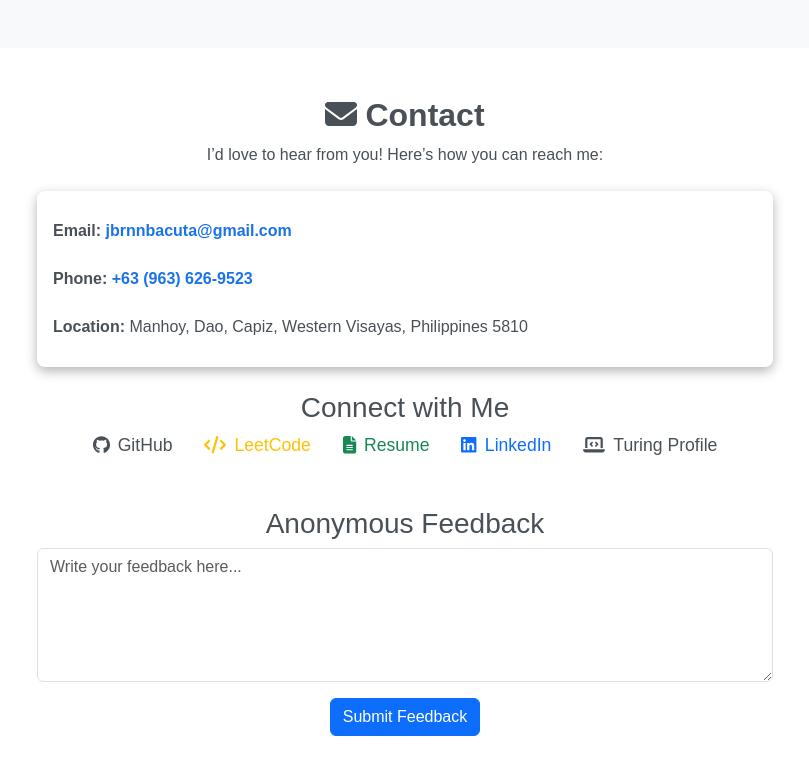
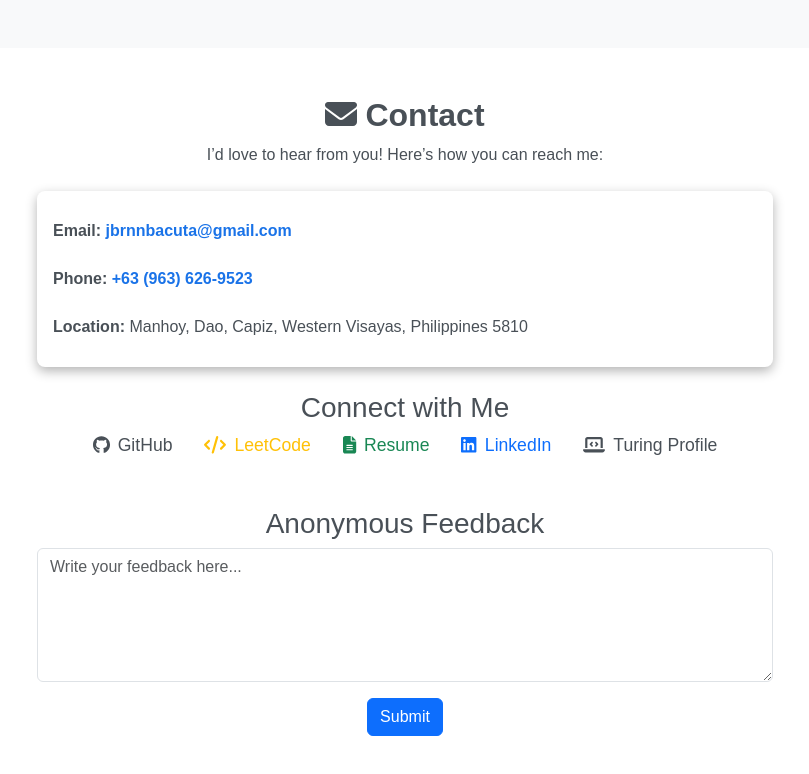
Before and after one commit to DrStrange24/Portfolio, a React (Create React App) app: page / in a window 1280 px wide. Shown: the part 5918-6692 px from the top of the page, without its empty margins (235-1044 px from the left). Built offline with nearby package versions, Linux system fonts and the light colour scheme; no server answers.

Commit message:
add tooltip to feedback title

```diff
--- a/src/components/Contact.tsx
+++ b/src/components/Contact.tsx
@@ -11,6 +11,7 @@ import {
 import { faLinkedin, faGithub } from "@fortawesome/free-brands-svg-icons";
 import emailjs from "@emailjs/browser";
 import { toast } from "react-toastify";
+import { Tooltip } from ".";
 
 export const Contact = () => {
   return (
@@ -141,7 +142,10 @@ const AnonymousFeedback = () => {
 
   return (
     <div className="mt-5">
-      <h3>Anonymous Feedback</h3>
+      <Tooltip tooltip="Feel free to provide any feedback, whether positive or constructive. Your feedback is anonymous, and all comments are appreciated!">
+        <h3>Anonymous Feedback</h3>
+      </Tooltip>
+
       <Row className="justify-content-center">
         <Col>
           <Form onSubmit={handleSubmit}>
@@ -155,7 +159,7 @@ const AnonymousFeedback = () => {
               />
             </Form.Group>
             <Button type="submit" variant="primary">
-              Submit Feedback
+              Submit
             </Button>
           </Form>
         </Col>
```
